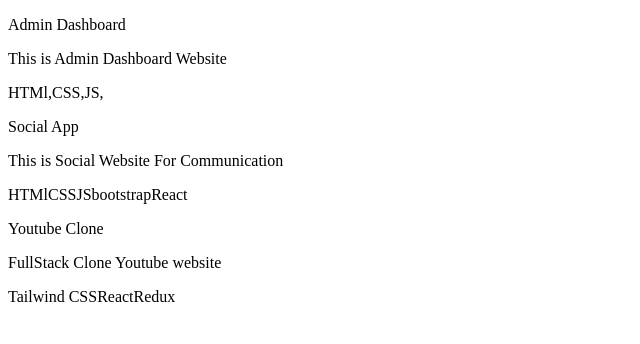
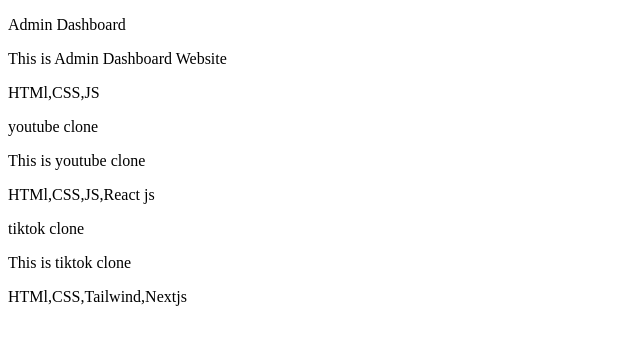
Before and after one commit to mo634/react-tutorial-level-1, a React (Vite) app in the folder ComponentExample/my-app/: page / in a window 1280 px wide. Shown: the top 344 px of the page, without its empty margins (0-640 px from the left). Built offline with nearby package versions, Linux system fonts and the light colour scheme.

Commit message:
12.props and states example part 2

```diff
--- a/ComponentExample/my-app/src/App.jsx
+++ b/ComponentExample/my-app/src/App.jsx
@@ -1,14 +1,26 @@
 import React, { Component } from 'react'
-import ProjectOne from './components/ProjectOne'
-import ProjectTwo from './components/ProjectTwo'
-import ProjectThree from './components/ProjectThree'
+import ProjectSection from './components/ProjectSection'
 export default class App extends Component {
     render() {
         return (
             <div>
-                <ProjectOne />
-                <ProjectTwo />
-                <ProjectThree />
+                <ProjectSection
+                    // passing params (props)
+                    title="Admin Dashboard"
+                    desc="This is Admin Dashboard Website"
+                    tech="HTMl,CSS,JS"
+                />
+                <ProjectSection
+                    title="youtube clone"
+                    desc="This is youtube clone"
+                    tech="HTMl,CSS,JS,React js"
+                />
+                <ProjectSection
+                    title="tiktok clone"
+                    desc="This is tiktok clone"
+                    tech="HTMl,CSS,Tailwind,Nextjs"
+
+                />
             </div>
         )
     }
--- a/ComponentExample/my-app/src/components/ProjectOne.jsx
+++ /dev/null
@@ -1,20 +0,0 @@
-import React, { Component } from 'react'
-
-export default class ProjectOne extends Component {
-    render() {
-        return (
-            <section>
-                <p>Admin Dashboard </p>
-
-                <p>This is Admin Dashboard Website </p>
-
-                <div className="">
-                    <span>HTMl,</span>
-                    <span>CSS,</span>
-                    <span>JS,</span>
-                </div>
-
-            </section>
-        )
-    }
-}
--- /dev/null
+++ b/ComponentExample/my-app/src/components/ProjectSection.jsx
@@ -0,0 +1,18 @@
+import React, { Component } from 'react'
+
+export default class ProjectSection extends Component {
+    render() {
+        return (
+            <section>
+                <p>{this.props.title}</p>
+
+                <p>{this.props.desc} </p>
+
+                <div className="">
+                    {this.props.tech}
+                </div>
+
+            </section>
+        )
+    }
+}
--- a/ComponentExample/my-app/src/components/ProjectThree.jsx
+++ /dev/null
@@ -1,21 +0,0 @@
-import React, { Component } from 'react'
-
-export default class ProjectThree extends Component {
-    render() {
-        return (
-
-            <section>
-                <p>Youtube Clone</p>
-
-                <p>FullStack Clone Youtube website </p>
-
-                <div className="">
-                    <span>Tailwind CSS</span>
-                    <span>React</span>
-                    <span>Redux</span>
-                </div>
-
-            </section>
-        )
-    }
-}
--- a/ComponentExample/my-app/src/components/ProjectTwo.jsx
+++ /dev/null
@@ -1,23 +0,0 @@
-import React, { Component } from 'react'
-
-export default class ProjectTwo extends Component {
-    render() {
-        return (
-
-            <section>
-                <p>Social App</p>
-
-                <p>This is Social Website For Communication</p>
-
-                <div className="">
-                    <span>HTMl</span>
-                    <span>CSS</span>
-                    <span>JS</span>
-                    <span>bootstrap</span>
-                    <span>React</span>
-                </div>
-
-            </section>
-        )
-    }
-}
```
